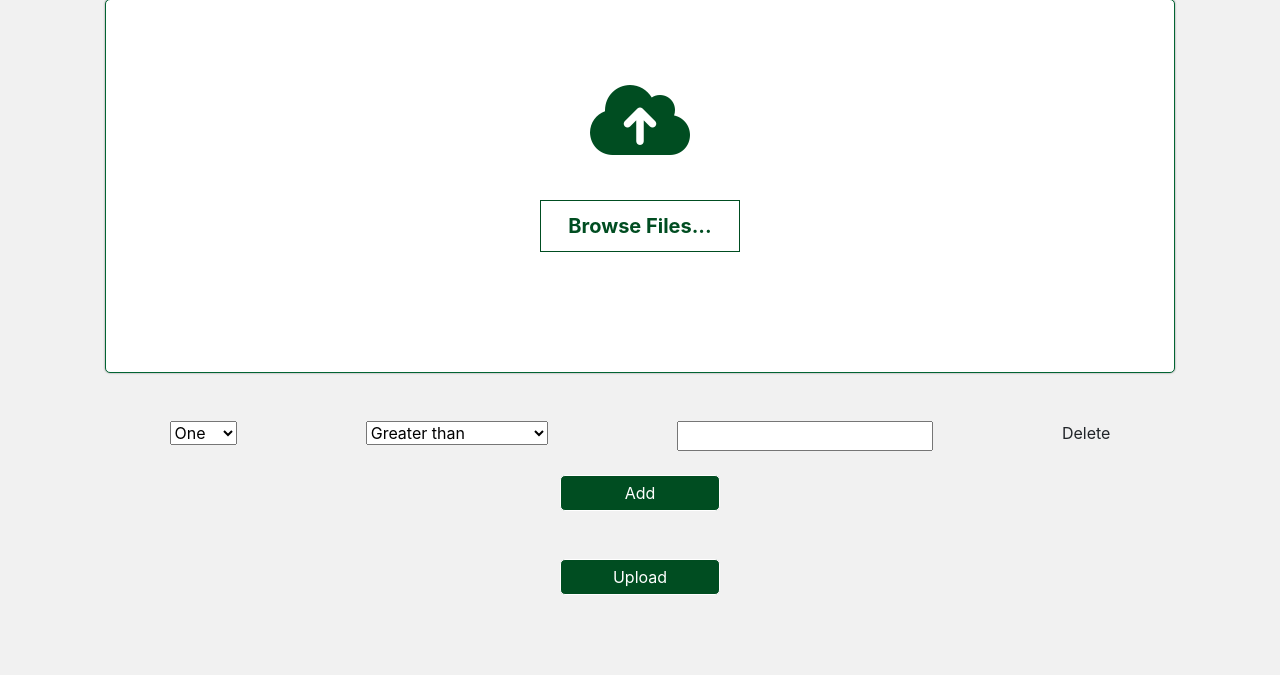
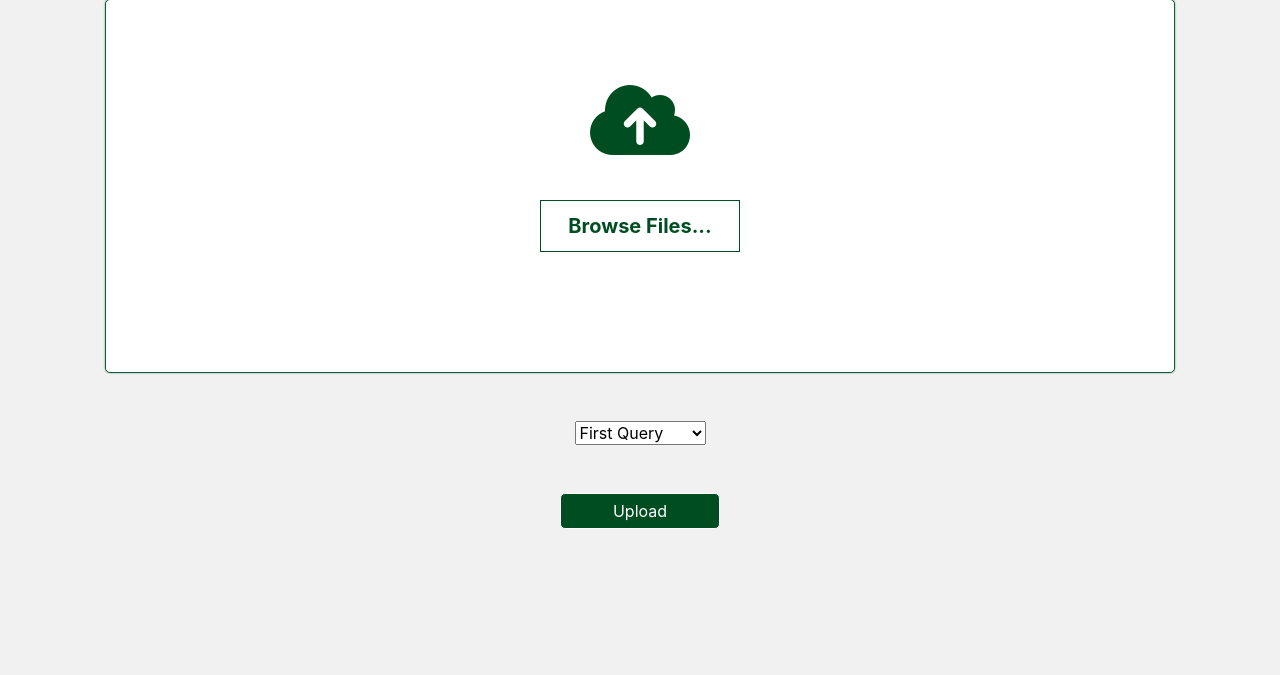
Before and after one commit to KaiHuaLin/horseQueryPortal, a Flask app: page /upload-file in a window 1280 px wide. Shown: the part 165-840 px from the top of the page. After the commit the page ends 694 px from the top, so only its background shows below. Run offline with Flask 2, Linux system fonts and the light colour scheme; some libraries are stand-ins or nearby versions.

Commit message:
finish ui

```diff
--- a/app/static/html/condition.html
+++ /dev/null
@@ -1,23 +0,0 @@
-<div class="column">
-    <select>
-        <option vlaue="one">One</option>
-        <option vlaue="two">Two</option>
-        <option vlaue="three">Three</option>
-        <option vlaue="four">Four</option>
-    </select>
-</div>
-<div class="column">
-    <select>
-        <option vlaue=">">Greater than</option>
-        <option vlaue="<">Less than</option>
-        <option vlaue=">=">Greater than equal to</option>
-        <option vlaue="<=">Less than equal to</option>
-        <option vlaue="=">Equal to</option>
-    </select>
-</div>
-<div class="column">
-    <input class="textfield" type="text"/>
-</div>
-<div class="column">
-    <div>Delete</div>
-</div>
--- a/app/templates/public/upload_file.html
+++ b/app/templates/public/upload_file.html
@@ -24,46 +24,25 @@
                 <input type="file" id="file" name="file" class="inputfile">
                 <br />
                 <br />
-                <div class="container" id="conditions">
-                    <div class="row justify-content-around" id="condition0">
 
-                    </div>
+                <div class="column">
+                    <select name="query">
+                        <option vlaue="first">First Query</option>
+                        <option vlaue="second">Second Query</option>
+                    </select>
                 </div>
-                <br />
-                <div class="row justify-content-around">
-                    <div class="column">
-                        <div class="klButton" onclick="addCondition()">Add</div>
-                    </div>
-                </div>
+
                 <br />
                 <br />
-                <button class="klButton" onclick="upload()">Upload</button>
+
+                <button type="submit" class="klButton" onclick="loading()">Upload</button>
             </form>
             <p style="margin-top: 20px; color: red" id="status">{{statusMessage}}</p>
         </div>
     </div>
 
     <script>
-        var count = 0
-        var conditionID = "condition" + count
-
         $(document).ready(function(){
-            $( `#${conditionID}` ).load( "{{ url_for('static', filename='html/condition.html') }}" );
-
-            jQuery(document).ready(function() {
-                var children = document.getElementById(conditionID).children
-
-                var parametor = children[0].children[0]
-                var comparator = children[1].children[0]
-                var value = children[2].children[0]
-                var button = children[3].children[0]
-
-                parametor.setAttribute("name", "parametor"+count)
-                comparator.setAttribute("name", "comparator"+count)
-                value.setAttribute("name", "value"+count)
-                button.setAttribute("onclick", `deleteCondition(${count})`)
-            });
-
             $('input[type="file"]').change(function(e){
                 var fileName = e.target.files[0].name
                 var element = document.getElementById("uploadLabel")
@@ -71,73 +50,12 @@
             });
         });
 
-        function upload(){
-            event.preventDefault()
+        function loading(){
 
             // loading animation
             var element = document.getElementById("status")
             element.innerHTML = ""
             element.classList.add("spinner-border")
-
-            // check if there is any empty field
-            var isValid = true
-            var textfields = document.getElementsByClassName("textfield")
-            for(var i = 0; i < textfields.length; i++){
-                if(textfields[i].value == ""){
-                    isValid = false
-                    textfields[i].placeholder = "please fill this"
-                    textfields[i].style.borderColor = "red"
-                } else {
-                    textfields[i].placeholder = ""
-                    textfields[i].style.borderColor = "inherit"
-                }
-            }
-
-            // if valid form then submit
-            if(isValid === true){
-                element.style.display = "inline-block"
-                document.getElementById("form").submit()
-            } else {
-                element.style.display = "none"
-            }
-        }
-
-        function addCondition(){
-            count++
-            conditionID = "condition" + count
-
-            var row = document.createElement("div")
-            row.classList.add("row")
-            row.classList.add("justify-content-around")
-            row.setAttribute("id", conditionID)
-
-            document.getElementById("conditions").appendChild(row)
-
-            $( `#${conditionID}` ).load( "{{ url_for('static', filename='html/condition.html') }}" );
-
-            // make sure loading is completed and assign name and onclick
-            jQuery(document).ready(function() {
-                var children = document.getElementById(conditionID).children
-
-                var parametor = children[0].children[0]
-                var comparator = children[1].children[0]
-                var value = children[2].children[0]
-                var button = children[3].children[0]
-
-                parametor.setAttribute("name", "parametor"+count)
-                comparator.setAttribute("name", "comparator"+count)
-                value.setAttribute("name", "value"+count)
-                button.setAttribute("onclick", `deleteCondition(${count})`)
-            });
-        }
-
-        function deleteCondition(index){
-            var conditions = document.getElementById("conditions")
-
-            if(conditions.children.length > 1){
-                var condition = document.getElementById(`condition${index}`)
-                condition.remove()
-            }
         }
     </script>
 </body>
--- a/app/views.py
+++ b/app/views.py
@@ -59,6 +59,8 @@ def upload_file():
                 print("File saved")
                 status="File uploaded successfully"
 
+                print(request.form["query"])
+
                 # created the output file name
                 newFilename = filename.rsplit(".", 1)[0] + "_parsed.csv"
 
```
